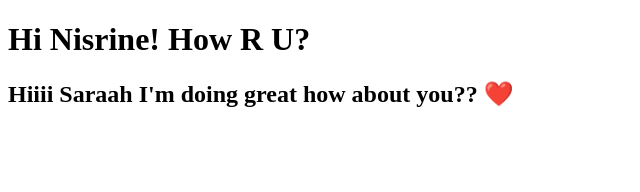
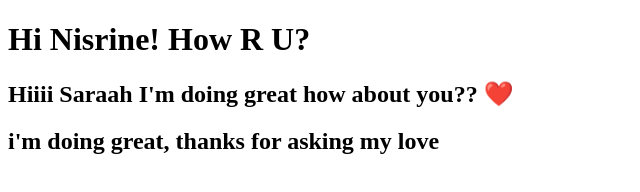
Before and after one commit to SARA370/Nisrinerepo, a plain HTML site: page index.html in a window 1280 px wide. Shown: the whole page, without its empty margins (0-640 px from the left). Drawn offline with Linux system fonts and the light colour scheme.

Commit message:
blanch test

```diff
--- a/index.html
+++ b/index.html
@@ -11,5 +11,7 @@
 
     <h2>Hiiii Saraah I'm doing great how about you?? ❤️</h2>
 
+    <h2> i'm doing great, thanks for asking my love</h2>
+
 </body>
 </html>
```
